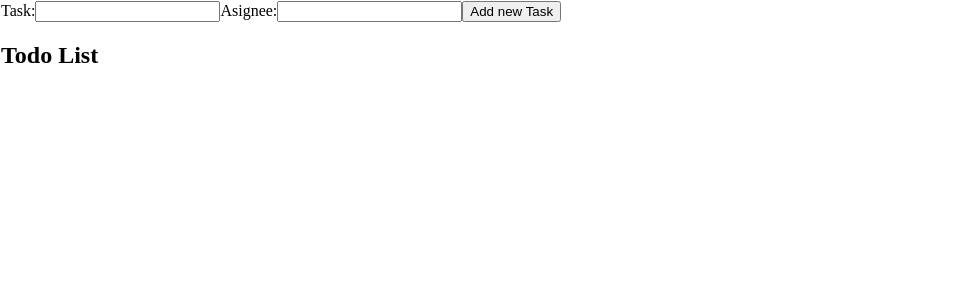
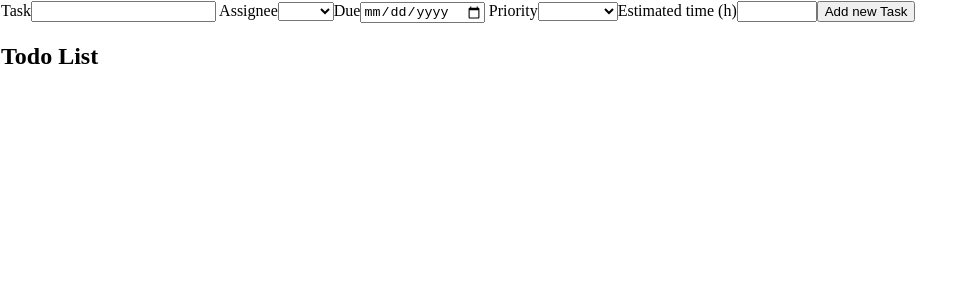
Before and after one commit to KaisBeard/to-do-list, a React (Create React App) app: page / in a window 1280 px wide. Shown: the top 300 px of the page, without its empty margins (0-977 px from the left). Built offline with nearby package versions, Linux system fonts and the light colour scheme.

Commit message:
other form features implementet

```diff
--- a/src/App.js
+++ b/src/App.js
@@ -4,7 +4,10 @@ import {useState} from "react"
 
 const taskTemplate = {
   content: '',
-  assignee: ''
+  assignee: '',
+  dueDate: '',
+  priority: '',
+  estTime: ''
 }
 
 function App() {
@@ -30,8 +33,27 @@ function App() {
   console.log(formData)
   return (
    <section>
-      <label>Task:<input type="text" name="content" onChange={handleChange}/></label>
-      <label>Asignee:<input type="text" name="assignee" onChange={handleChange} /></label>
+      <label>Task<input type="text" name="content" onChange={handleChange}/></label>
+      <label> Assignee
+        <select name="assignee" onChange={handleChange}>
+          <option value=""></option>
+          <option value="Kai">Kai</option>
+          <option value="Fran">Fran</option>
+          <option value="Divya">Divya</option>
+      </select>
+      </label>
+
+      <label>Due<input type="date" name="dueDate" onChange={handleChange} /></label>
+      <label> Priority
+        <select name="priority" onChange={handleChange}>
+          <option value=""></option>
+          <option value="Very High">Very High</option>
+          <option value="High">High</option>
+          <option value="Medium">Medium</option>
+          <option value="Low">Low</option>
+      </select>
+      </label>
+      <label>Estimated time (h)<input type="number" min="0" max="12" step="0.25" name="dueDate" onChange={handleChange} /></label>
       <button onClick={handleSubmit}>Add new Task</button>
     <div>
 
--- a/src/TaskList/index.js
+++ b/src/TaskList/index.js
@@ -11,9 +11,10 @@ import {React} from "react";
 function Tasklist ({ tasks }) {
 
     return (
-      <div className="CreateEntry">
+      <div className="Tasklist">
         <h1>Todo List</h1>
-        <div>{tasks.map((a) => <div>{a.content}</div>)}</div>
+        <div>{tasks.map((a) => <div>Task: {a.content} Assignee: {a.assignee} Priority: {a.priority} Due: {a.dueDate} Estimated time: {a.estTime}</div>)}</div>
+
       </div>
     );
   }
```
